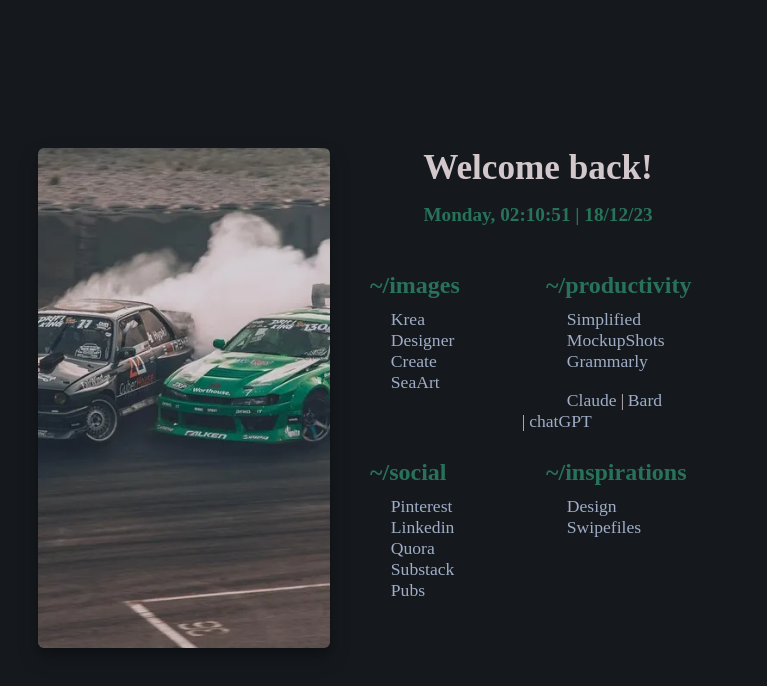
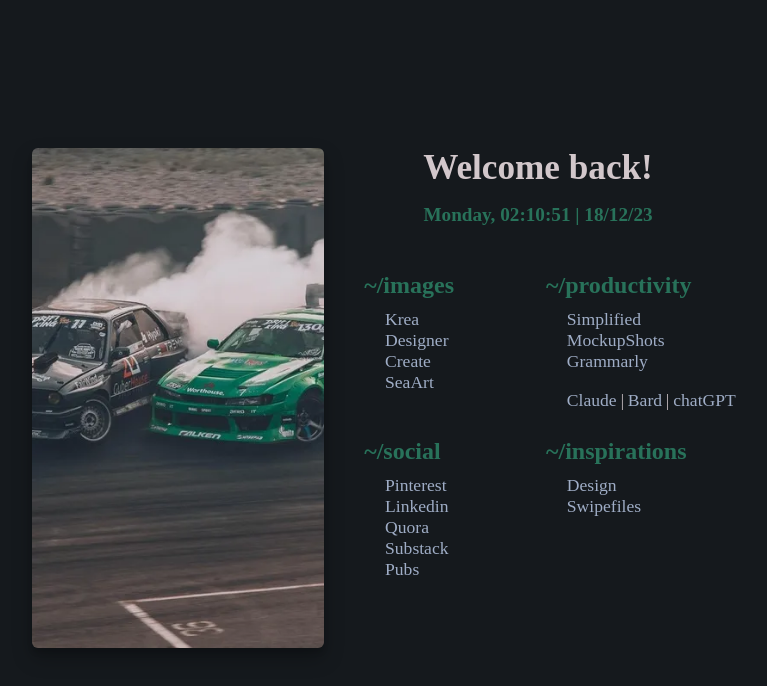
Before and after one commit to Fardin-Shahriar56/Fardin-Shahriar56.github.io, a plain HTML site: page sam/index.html in a window 1280 px wide. Shown: the whole page, without its empty margins (256-1023 px from the left). Drawn offline with Linux system fonts and the light colour scheme; a web font is replaced by a local one.

Commit message:
Update index.html

```diff
--- a/sam/index.html
+++ b/sam/index.html
@@ -27,7 +27,7 @@
       <li><a href="https://shots.so">MockupShots</a></li>
       <li><a href="https://app.grammarly.com/">Grammarly</a></li>
       </br>
-      <li><a href="https://claude.ai/">Claude</a> | <a href="https://bard.google.com">Bard</a></li> | <a href="https://chat.openai.com">chatGPT</a>
+      <li><a href="https://claude.ai/">Claude</a> | <a href="https://bard.google.com">Bard</a> | <a href="https://chat.openai.com">chatGPT</a> </li>
     </url-list>
     <url-list>
       <li>~/social</li>
```
